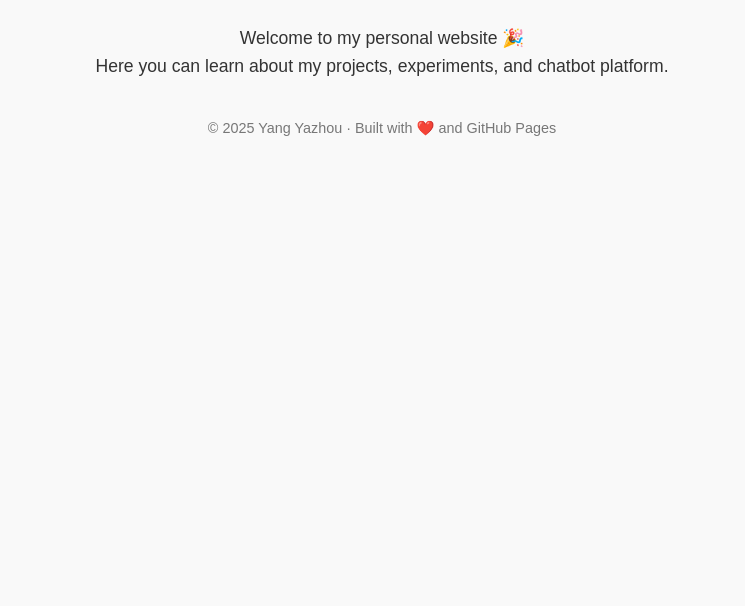
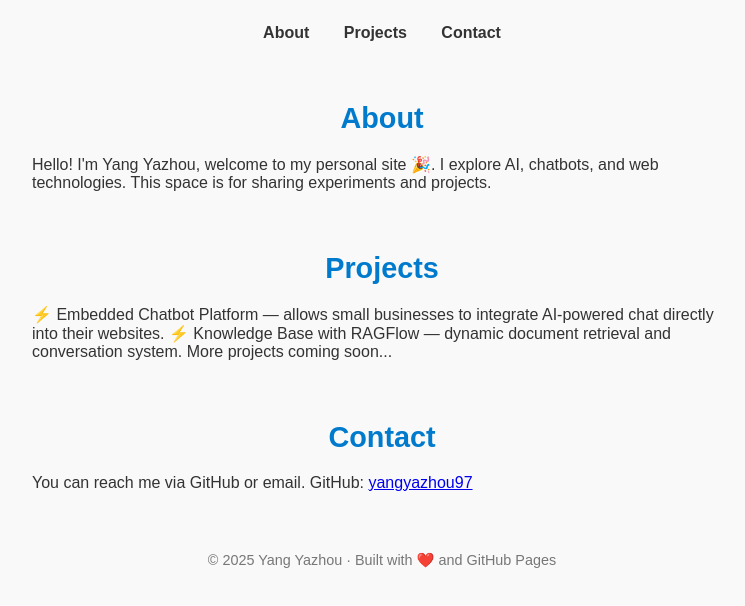
Before and after one commit to yangyazhou97/yangyazhou97.github.io, a plain HTML site: page index.html in a window 1280 px wide. Shown: the part 310-916 px from the top of the page, without its empty margins (258-1003 px from the left). Before the commit the page ends 800 px from the top, so only its background shows below. Drawn offline with Linux system fonts and the light colour scheme; a script that the page names is missing.

Commit message:
Update index.html

```diff
--- a/index.html
+++ b/index.html
@@ -30,13 +30,31 @@
       margin-top: 20px;
       font-size: 2.5rem;
     }
-    p {
-      font-size: 1.1rem;
-      line-height: 1.6;
-      margin: 10px 0 20px;
+    nav {
+      margin: 20px 0;
+    }
+    nav a {
+      text-decoration: none;
+      color: #333;
+      margin: 0 15px;
+      font-weight: bold;
+      transition: color 0.3s ease;
+    }
+    nav a:hover {
+      color: #007acc;
+    }
+    section {
+      margin: 60px 0;
+      text-align: left;
+    }
+    section h2 {
+      text-align: center;
+      margin-bottom: 20px;
+      font-size: 1.8rem;
+      color: #007acc;
     }
     footer {
-      margin-top: 40px;
+      margin-top: 60px;
       font-size: 0.9rem;
       color: #777;
     }
@@ -45,11 +63,36 @@
 <body>
   <div class="container">
     <!-- 换成你的头像地址 -->
-    <img src="https://avatars.githubusercontent.com/u/89854398?s=48&v=4" alt="My Avatar" class="avatar">
+    <img src="https://avatars.githubusercontent.com/u/xxxxx?v=4" alt="My Avatar" class="avatar">
 
     <h1>Yang Yazhou</h1>
-    <p>Welcome to my personal website 🎉<br>
-    Here you can learn about my projects, experiments, and chatbot platform.</p>
+
+    <!-- 导航 -->
+    <nav>
+      <a href="#about">About</a>
+      <a href="#projects">Projects</a>
+      <a href="#contact">Contact</a>
+    </nav>
+
+    <!-- 页面内容 -->
+    <section id="about">
+      <h2>About</h2>
+      <p>Hello! I'm Yang Yazhou, welcome to my personal site 🎉.
+      I explore AI, chatbots, and web technologies. This space is for sharing experiments and projects.</p>
+    </section>
+
+    <section id="projects">
+      <h2>Projects</h2>
+      <p>⚡ Embedded Chatbot Platform — allows small businesses to integrate AI-powered chat directly into their websites.
+      ⚡ Knowledge Base with RAGFlow — dynamic document retrieval and conversation system.
+      More projects coming soon...</p>
+    </section>
+
+    <section id="contact">
+      <h2>Contact</h2>
+      <p>You can reach me via GitHub or email.
+      GitHub: <a href="https://github.com/yangyazhou97" target="_blank">yangyazhou97</a></p>
+    </section>
 
     <footer>
       © 2025 Yang Yazhou · Built with ❤️ and GitHub Pages
```
